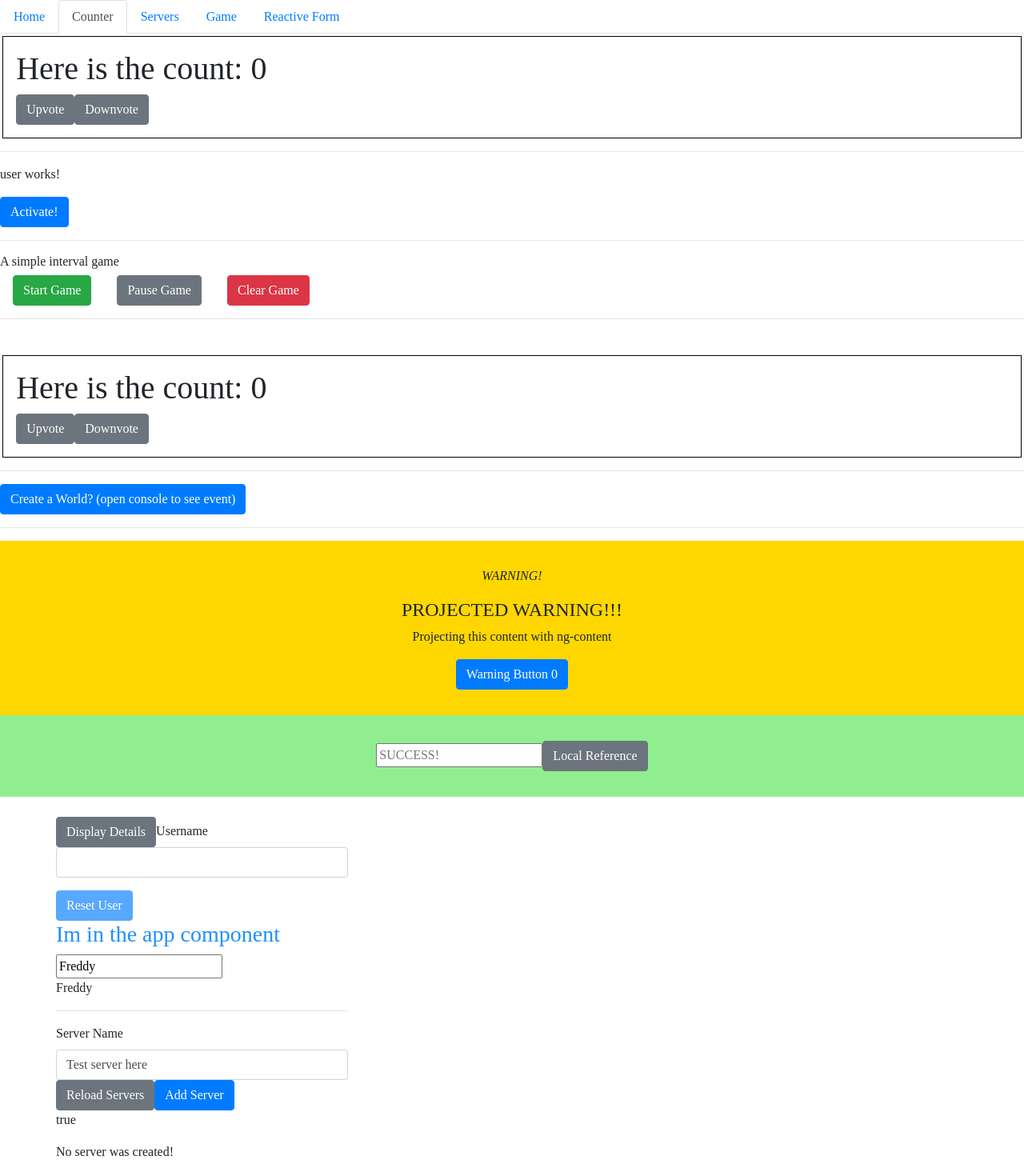
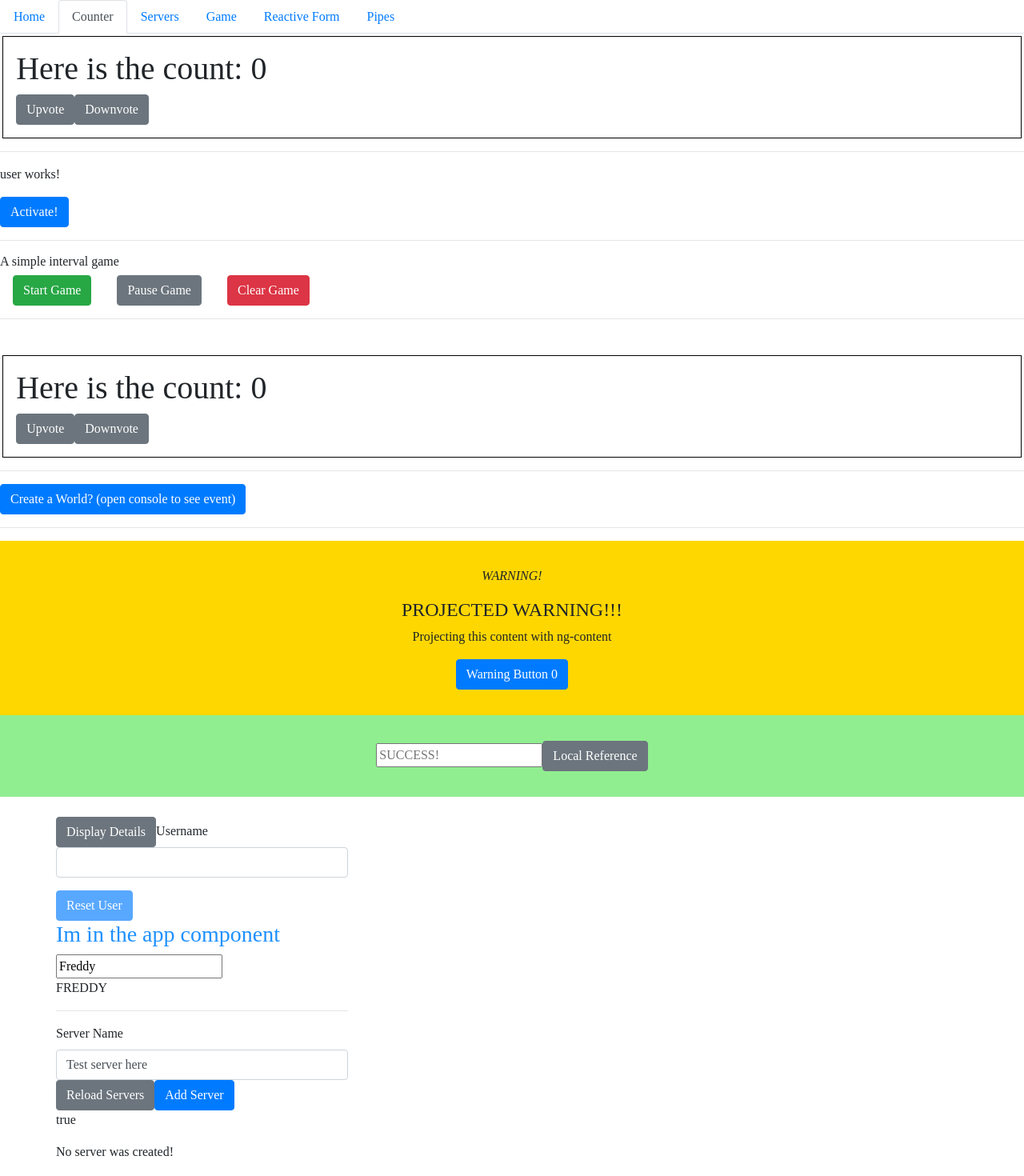
Before and after one commit to freddysilber/angular-sandbox, an Angular app: page /counter in a window 1280 px wide. Shown: the top 1470 px of the page at 80% size. Built offline with nearby package versions, Linux system fonts and the light colour scheme; a web font is replaced by a local one.

Commit message:
pipes component

```diff
--- a/src/app/app-routing.module.ts
+++ b/src/app/app-routing.module.ts
@@ -7,6 +7,7 @@ import { ServersComponent } from './servers/servers.component'
 import { ServerComponent } from './server/server.component'
 import { GameControlComponent } from './interval-game/game-control/game-control.component'
 import { ReactiveFormComponent } from './reactive-form/reactive-form.component'
+import { ExploringPipesComponent } from './exploring-pipes/exploring-pipes.component'
 
 const appRoutes: Routes = [
 	{ path: '', component: DashboardComponent },
@@ -14,7 +15,8 @@ const appRoutes: Routes = [
 	{ path: 'servers', component: ServersComponent },
 	{ path: 'servers/:id/:status', component: ServerComponent },
 	{ path: 'game', component: GameControlComponent },
-	{ path: 'reactive-form', component: ReactiveFormComponent }
+	{ path: 'reactive-form', component: ReactiveFormComponent },
+	{ path: 'pipes', component: ExploringPipesComponent }
 ]
 
 @NgModule({
--- a/src/app/app.component.html
+++ b/src/app/app.component.html
@@ -14,6 +14,9 @@
 	</li>
 	<li class="nav-item">
 		<a class="nav-link" routerLinkActive="active" routerLink="/reactive-form">Reactive Form</a>
+	</li>
+	<li class="nav-item">
+		<a class="nav-link" routerLinkActive="active" routerLink="/pipes">Pipes</a>
 	</li>
 </ul>
 <router-outlet></router-outlet>
@@ -53,7 +56,7 @@
 			<button class="btn btn-primary" [disabled]="username === ''" (click)="username = ''">Reset User</button>
 			<h3>Im in the app component</h3>
 			<input type="text" [(ngModel)]="name">
-			<p>{{name}}</p>
+			<p>{{name | uppercase}}</p>
 			<hr>
 			<app-servers></app-servers>
 		</div>
--- a/src/app/app.module.ts
+++ b/src/app/app.module.ts
@@ -21,7 +21,8 @@ import { NgbModule } from '@ng-bootstrap/ng-bootstrap'
 import { DashboardComponent } from './dashboard/dashboard.component'
 import { AppRoutingModule } from './app-routing.module';
 import { UserComponent } from './user/user.component';
-import { ReactiveFormComponent } from './reactive-form/reactive-form.component'
+import { ReactiveFormComponent } from './reactive-form/reactive-form.component';
+import { ExploringPipesComponent } from './exploring-pipes/exploring-pipes.component'
 
 @NgModule({
   declarations: [
@@ -42,7 +43,8 @@ import { ReactiveFormComponent } from './reactive-form/reactive-form.component'
     UnlessDirective,
     DashboardComponent,
     UserComponent,
-    ReactiveFormComponent
+    ReactiveFormComponent,
+    ExploringPipesComponent
   ],
   imports: [
     BrowserModule,
--- /dev/null
+++ b/src/app/exploring-pipes/exploring-pipes.component.html
@@ -0,0 +1,3 @@
+<h1>My Name: {{ myName | uppercase }}</h1>
+<p>{{ todaysDate | date:'fullDate' }}</p>
+<hr>
--- /dev/null
+++ b/src/app/exploring-pipes/exploring-pipes.component.ts
@@ -0,0 +1,17 @@
+import { Component, OnInit } from '@angular/core';
+
+@Component({
+  selector: 'app-exploring-pipes',
+  templateUrl: './exploring-pipes.component.html',
+  styleUrls: ['./exploring-pipes.component.css']
+})
+export class ExploringPipesComponent implements OnInit {
+  myName: string = 'Freddy Silber'
+  todaysDate = new Date()
+
+  constructor() { }
+
+  ngOnInit(): void {
+  }
+
+}
```
Also changed, not shown: package.json (line endings or trailing spaces), src/app/exploring-pipes/exploring-pipes.component.css (added), 1 other file (tests, documents, lock files or other folders).
